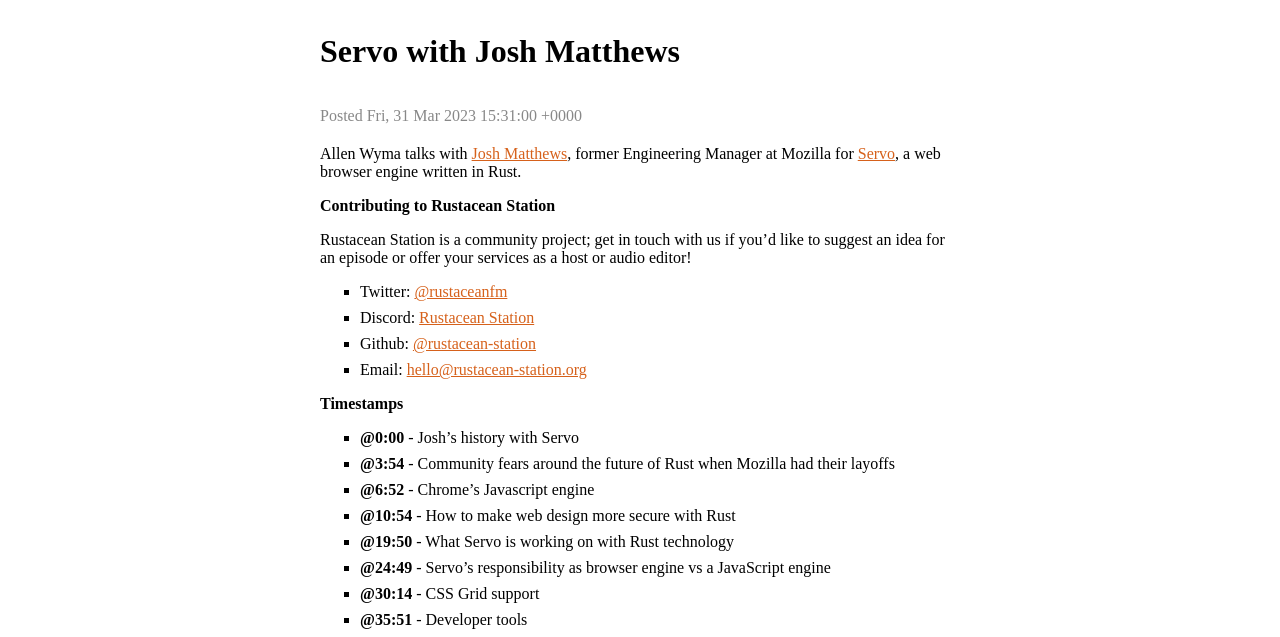
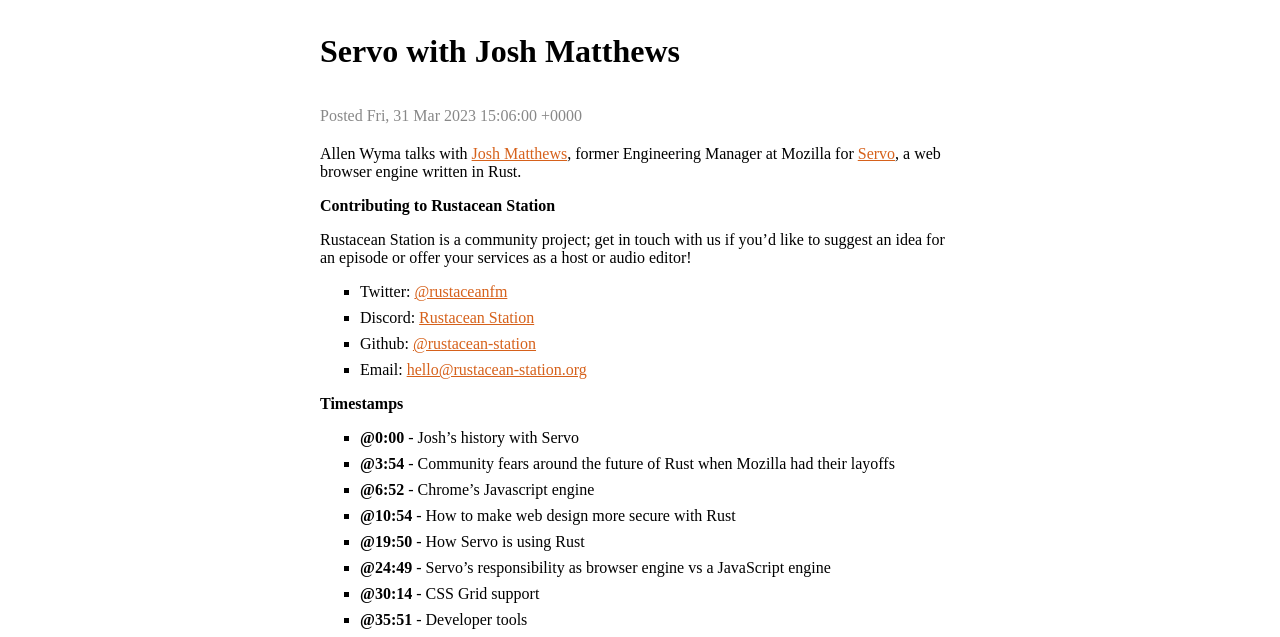
Before and after one commit to rustacean-station/rustacean-station.org, a Jekyll site: the page built from _episodes/interviews/2023-03-31-josh-matthews.md, in a window 1280 px wide. Shown: the part 518-1155 px from the top of the page. Built offline with Jekyll 4.4.1, drawn with Linux system fonts in a browser that asks for light colours.

Commit message:
Apply suggestions from code review

```diff
--- a/_episodes/interviews/2023-03-31-josh-matthews.md
+++ b/_episodes/interviews/2023-03-31-josh-matthews.md
@@ -1,6 +1,6 @@
 ---
 title: "Servo with Josh Matthews"
-date: 2023-03-31T15:31:00Z
+date: 2023-03-31T15:06:00Z
 file: https://audio.rustacean-station.org/file/rustacean-station/2023-03-31-josh-matthews.mp3
 duration: "51:53"
 length: "49807778"
@@ -22,7 +22,7 @@
 - [@3:54] - Community fears around the future of Rust when Mozilla had their layoffs
 - [@6:52] - Chrome's Javascript engine
 - [@10:54] - How to make web design more secure with Rust
-- [@19:50] - What Servo is working on with Rust technology
+- [@19:50] - How Servo is using Rust
 - [@24:49] - Servo's responsibility as browser engine vs a JavaScript engine
 - [@30:14] - CSS Grid support
 - [@35:51] - Developer tools
```
